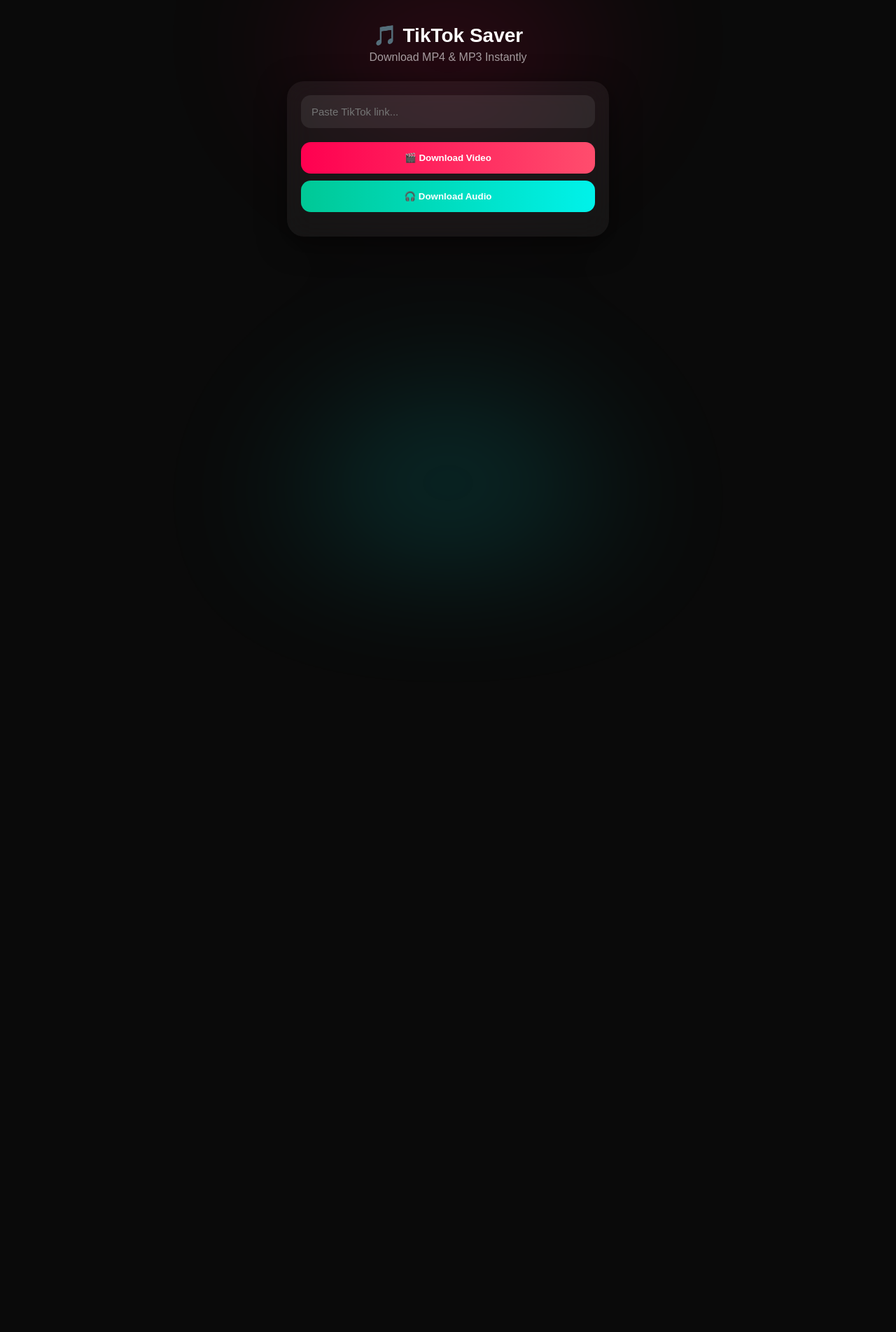
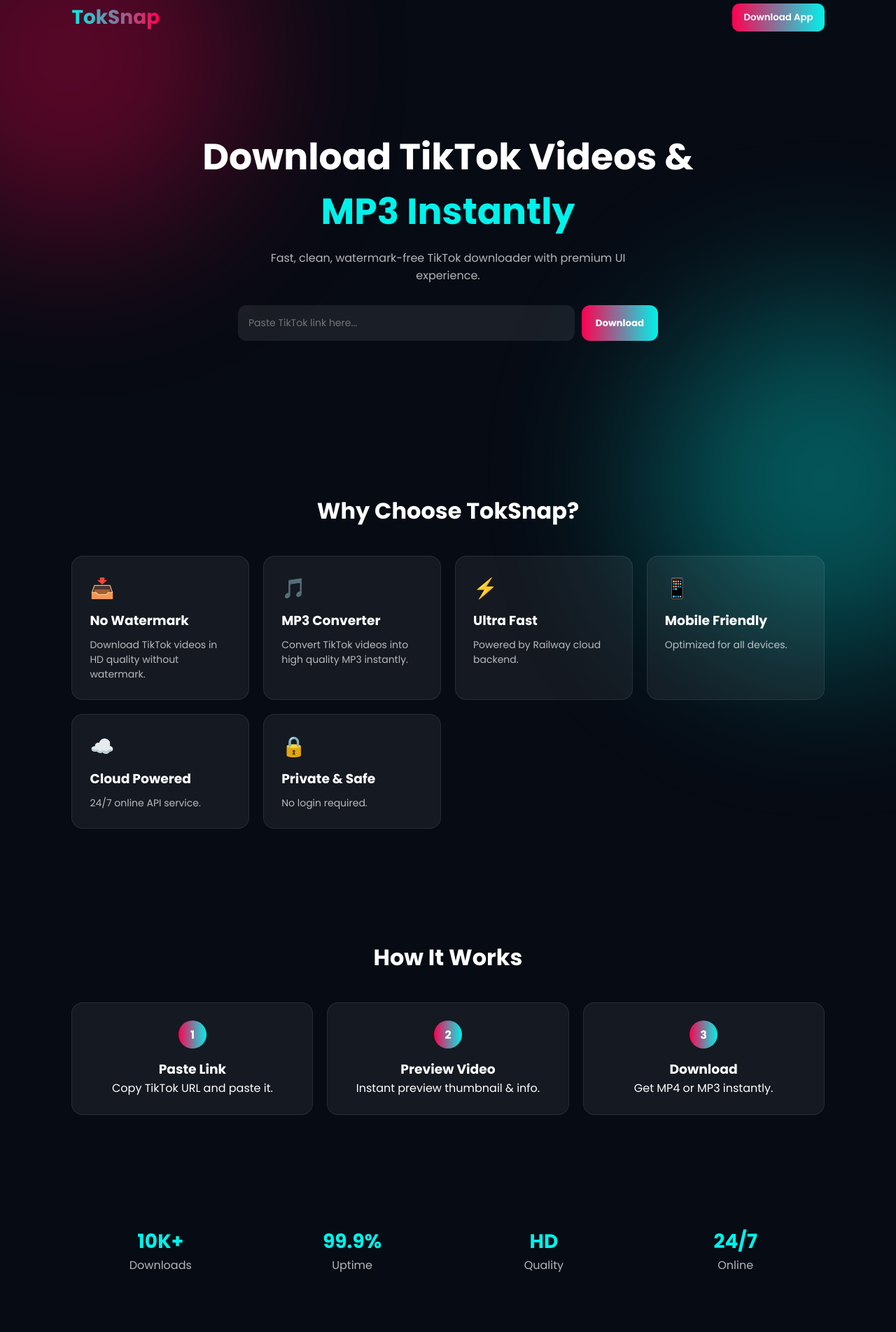
Before and after one commit to yahyaagus204-maker/Tiktok-Downloader-, a website: page index.html in a window 1280 px wide. Shown: the part 16-1919 px from the top of the page at 70% size. Before the commit the page ends 800 px from the top, so only its background shows below. Drawn offline with Linux system fonts and the light colour scheme.

Commit message:
upgrade TokSnap premium UI

```diff
--- a/app.js
+++ b/app.js
@@ -1,97 +1,86 @@
 const BASE_URL = "https://web-production-1dbae.up.railway.app";
 
-async function download(type) {
-  const url = document.getElementById("url").value;
-  const result = document.getElementById("result");
+const input = document.getElementById("url");
+const box = document.getElementById("previewBox");
+const result = document.getElementById("result");
+
+let timeout;
+
+// =======================
+// AUTO PREVIEW (ANTI SPAM)
+// =======================
+input.addEventListener("input", () => {
+  clearTimeout(timeout);
+
+  timeout = setTimeout(() => {
+    const url = input.value.trim();
+
+    if (!url) {
+      box.innerHTML = "";
+      return;
+    }
+
+    if (!url.includes("tiktok")) return;
+
+    preview(url);
+  }, 700);
+});
+
+// =======================
+// PREVIEW FUNCTION
+// =======================
+async function preview(url) {
+
+  box.innerHTML = `
+    <div class="card" style="padding:20px; opacity:.7;">
+      ⚡ Loading preview...
+    </div>
+  `;
+
+  try {
+    const res = await fetch(`${BASE_URL}/info?url=${encodeURIComponent(url)}`);
+    const data = await res.json();
+
+    if (data.error) {
+      box.innerHTML = `<p style="color:red;">❌ ${data.error}</p>`;
+      return;
+    }
+
+    box.innerHTML = `
+      <div class="card" style="margin-top:20px; overflow:hidden;">
+        <img src="${data.thumbnail}" style="width:100%; border-radius:12px;">
+
+        <div style="padding:15px; text-align:left;">
+          <h3 style="font-size:16px;">${data.title}</h3>
+          <p style="opacity:.7; margin-top:5px;">👤 ${data.author}</p>
+          <p style="opacity:.7;">⏱ ${data.duration}s</p>
+        </div>
+      </div>
+    `;
+
+  } catch (err) {
+    box.innerHTML = `<p style="color:red;">❌ Preview gagal</p>`;
+  }
+}
+
+// =======================
+// DOWNLOAD FUNCTION
+// =======================
+function download(type) {
+
+  const url = input.value.trim();
 
   if (!url) {
     result.innerHTML = "❌ Masukkan link dulu";
     return;
   }
 
-  result.innerHTML = "⚡ Processing...";
-
   const endpoint =
     type === "mp4"
       ? `${BASE_URL}/download`
       : `${BASE_URL}/audio`;
 
-  window.location.href =
-    `${endpoint}?url=${encodeURIComponent(url)}`;
+  result.innerHTML = "⚡ Processing download...";
+
+  window.location.href = `${endpoint}?url=${encodeURIComponent(url)}`;
 }
-
-
-// PREVIEW
-async function preview() {
-
-  const url = document.getElementById("url").value;
-  const box = document.getElementById("previewBox");
-
-  if (!url) {
-    box.innerHTML = "❌ Masukkan link dulu";
-    return;
-  }
-
-  box.innerHTML = `
-  <div class="previewCard">
-    <div style="padding:30px">
-      ⚡ Fetching TikTok preview...
-    </div>
-  </div>
-`;
-
-  try {
-
-    const res = await fetch(
-      `${BASE_URL}/info?url=${encodeURIComponent(url)}`
-    );
-
-    const data = await res.json();
-
-    if (data.error) {
-      box.innerHTML = `❌ ${data.error}`;
-      return;
-    }
-
-    box.innerHTML = `
-      <div class="previewCard">
-        <img src="${data.thumbnail}" class="thumb">
-
-        <h3>${data.title}</h3>
-
-        <p class="meta">👤 ${data.author}</p>
-
-        <p class="meta">⏱ ${data.duration}s</p>
-      </div>
-    `;
-
-    box.scrollIntoView({
-  behavior: "smooth"
-});
-
-  } catch (e) {
-
-    console.log(e);
-
-    box.innerHTML = "❌ Preview gagal";
-  }
-}
-
-const input = document.getElementById("url");
-
-let previewTimeout;
-
-input.addEventListener("input", () => {
-
-  clearTimeout(previewTimeout);
-
-  // delay sedikit biar tidak spam request
-  previewTimeout = setTimeout(() => {
-
-    if (input.value.includes("tiktok")) {
-      preview();
-    }
-
-  }, 800);
-
-});
--- a/index.html
+++ b/index.html
@@ -1,62 +1,154 @@
 <!DOCTYPE html>
-<html>
+<html lang="en">
 <head>
-  <title>TikTok Downloader</title>
+  <meta charset="UTF-8" />
+  <meta name="viewport" content="width=device-width, initial-scale=1.0"/>
+  <title>TokSnap - TikTok Downloader</title>
 
-  <meta name="viewport" content="width=device-width, initial-scale=1.0">
+  <link rel="preconnect" href="https://fonts.googleapis.com">
+  <link href="https://fonts.googleapis.com/css2?family=Poppins:wght@300;400;500;600;700&display=swap" rel="stylesheet">
 
   <link rel="stylesheet" href="style.css">
 </head>
+
 <body>
 
-  <div class="bg"></div>
+  <div class="bg-glow glow1"></div>
+  <div class="bg-glow glow2"></div>
 
-  <div class="app">
+  <!-- NAVBAR -->
+  <nav>
+    <div class="logo">TokSnap</div>
+    <button class="nav-btn">Download App</button>
+  </nav>
 
-    <!-- HEADER -->
-    <div class="topbar">
-      <h1>🎵 TikTok Saver</h1>
-      <p>Download MP4 & MP3 Instantly</p>
+  <!-- HERO -->
+  <section class="hero">
+
+    <h1>
+      Download TikTok Videos &
+      <span>MP3 Instantly</span>
+    </h1>
+
+    <p>
+      Fast, clean, watermark-free TikTok downloader with premium UI experience.
+    </p>
+
+    <div class="download-box">
+      <input type="text" id="url" placeholder="Paste TikTok link here...">
+      <button onclick="download('mp4')">Download</button>
     </div>
 
-    <!-- MAIN CARD -->
-    <div class="mainCard">
+    <div id="previewBox"></div>
+    <div id="result"></div>
 
-      <input
-        type="text"
-        id="url"
-        placeholder="Paste TikTok link..."
-      >
+  </section>
 
-      <!-- PREVIEW -->
-      <div id="previewBox"></div>
+  <!-- FEATURES -->
+  <section class="features">
 
-      <!-- ACTION BUTTONS -->
-      <div class="actionButtons">
+    <h2 class="section-title">Why Choose TokSnap?</h2>
 
-        <button
-          type="button"
-          onclick="download('mp4')"
-          class="downloadBtn video"
-        >
-          🎬 Download Video
-        </button>
+    <div class="cards">
 
-        <button
-          type="button"
-          onclick="download('mp3')"
-          class="downloadBtn audio"
-        >
-          🎧 Download Audio
-        </button>
-
+      <div class="card">
+        <div class="icon">📥</div>
+        <h3>No Watermark</h3>
+        <p>Download TikTok videos in HD quality without watermark.</p>
       </div>
 
-      <div id="result"></div>
+      <div class="card">
+        <div class="icon">🎵</div>
+        <h3>MP3 Converter</h3>
+        <p>Convert TikTok videos into high quality MP3 instantly.</p>
+      </div>
+
+      <div class="card">
+        <div class="icon">⚡</div>
+        <h3>Ultra Fast</h3>
+        <p>Powered by Railway cloud backend.</p>
+      </div>
+
+      <div class="card">
+        <div class="icon">📱</div>
+        <h3>Mobile Friendly</h3>
+        <p>Optimized for all devices.</p>
+      </div>
+
+      <div class="card">
+        <div class="icon">☁️</div>
+        <h3>Cloud Powered</h3>
+        <p>24/7 online API service.</p>
+      </div>
+
+      <div class="card">
+        <div class="icon">🔒</div>
+        <h3>Private & Safe</h3>
+        <p>No login required.</p>
+      </div>
 
     </div>
 
-  </div>
+  </section>
+
+  <!-- HOW IT WORKS -->
+  <section class="how">
+
+    <h2 class="section-title">How It Works</h2>
+
+    <div class="steps">
+
+      <div class="step">
+        <div class="step-number">1</div>
+        <h3>Paste Link</h3>
+        <p>Copy TikTok URL and paste it.</p>
+      </div>
+
+      <div class="step">
+        <div class="step-number">2</div>
+        <h3>Preview Video</h3>
+        <p>Instant preview thumbnail & info.</p>
+      </div>
+
+      <div class="step">
+        <div class="step-number">3</div>
+        <h3>Download</h3>
+        <p>Get MP4 or MP3 instantly.</p>
+      </div>
+
+    </div>
+
+  </section>
+
+  <!-- STATS -->
+  <section class="stats">
+
+    <div class="stat">
+      <h2>10K+</h2>
+      <p>Downloads</p>
+    </div>
+
+    <div class="stat">
+      <h2>99.9%</h2>
+      <p>Uptime</p>
+    </div>
+
+    <div class="stat">
+      <h2>HD</h2>
+      <p>Quality</p>
+    </div>
+
+    <div class="stat">
+      <h2>24/7</h2>
+      <p>Online</p>
+    </div>
+
+  </section>
+
+  <!-- FOOTER -->
+  <footer>
+    © 2026 TokSnap — TikTok Downloader SaaS
+  </footer>
 
   <script src="app.js"></script>
 </body>
--- a/style.css
+++ b/style.css
@@ -1,219 +1,282 @@
-* {
-  margin: 0;
-  padding: 0;
-  box-sizing: border-box;
+*{
+  margin:0;
+  padding:0;
+  box-sizing:border-box;
+  font-family:'Poppins',sans-serif;
 }
 
-body {
-
-  font-family: Arial, sans-serif;
-
-  background: #0a0a0a;
-
-  color: white;
-
-  min-height: 100vh;
-
-  overflow-x: hidden;
+body{
+  background:#070b14;
+  color:white;
+  overflow-x:hidden;
 }
 
-/* glow background */
-.bg {
-  position: fixed;
-  width: 100%;
-  height: 100%;
+/* ======================
+   GLOW BACKGROUND
+====================== */
 
-  background:
-    radial-gradient(circle at top, #ff0050 0%, transparent 30%),
-    radial-gradient(circle at bottom, #00f2ea 0%, transparent 30%);
-
-  filter: blur(100px);
-
-  opacity: 0.25;
-
-  z-index: -1;
+.bg-glow{
+  position:fixed;
+  width:500px;
+  height:500px;
+  border-radius:50%;
+  filter:blur(120px);
+  opacity:.35;
+  z-index:-1;
 }
 
-/* layout */
-.app {
-  width: 100%;
-  max-width: 500px;
-  margin: auto;
-  padding: 20px;
+.glow1{
+  background:#ff0050;
+  top:-150px;
+  left:-150px;
 }
 
-/* top */
-.topbar {
-  text-align: center;
-  margin-top: 30px;
-  margin-bottom: 25px;
+.glow2{
+  background:#00f2ea;
+  bottom:-150px;
+  right:-150px;
 }
 
-.topbar h1 {
-  font-size: 28px;
+/* ======================
+   NAVBAR
+====================== */
+
+nav{
+  display:flex;
+  justify-content:space-between;
+  align-items:center;
+  padding:20px 8%;
 }
 
-.topbar p {
-  opacity: 0.6;
-  margin-top: 6px;
+.logo{
+  font-size:28px;
+  font-weight:700;
+  background:linear-gradient(90deg,#00f2ea,#ff0050);
+  -webkit-background-clip:text;
+  -webkit-text-fill-color:transparent;
 }
 
-/* card */
-.mainCard {
-
-  background: rgba(255,255,255,0.05);
-
-  backdrop-filter: blur(20px);
-
-  border-radius: 24px;
-
-  padding: 20px;
-
-  box-shadow: 0 10px 40px rgba(0,0,0,0.5);
+.nav-btn{
+  padding:10px 16px;
+  border:none;
+  border-radius:10px;
+  background:linear-gradient(90deg,#ff0050,#00f2ea);
+  color:white;
+  font-weight:600;
+  cursor:pointer;
+  transition:.2s;
 }
 
-/* input */
-input {
-
-  width: 100%;
-
-  padding: 15px;
-
-  border-radius: 14px;
-
-  border: none;
-
-  outline: none;
-
-  background: rgba(255,255,255,0.08);
-
-  color: white;
-
-  font-size: 15px;
+.nav-btn:hover{
+  transform:scale(1.05);
 }
 
-/* preview button */
-.previewBtn {
+/* ======================
+   HERO
+====================== */
 
-  width: 100%;
-
-  margin-top: 12px;
-
-  padding: 14px;
-
-  border: none;
-
-  border-radius: 14px;
-
-  background: linear-gradient(90deg, #6c5ce7, #8e44ad);
-
-  color: white;
-
-  font-weight: bold;
-
-  cursor: pointer;
+.hero{
+  min-height:70vh;
+  display:flex;
+  flex-direction:column;
+  justify-content:center;
+  align-items:center;
+  text-align:center;
+  padding:40px 20px;
 }
 
-/* preview card */
-.previewCard {
-
-  margin-top: 20px;
-
-  background: rgba(255,255,255,0.05);
-
-  border-radius: 18px;
-
-  overflow: hidden;
-
-  animation: fade 0.3s ease;
+.hero h1{
+  font-size:52px;
+  max-width:800px;
 }
 
-/* image */
-.thumb {
-
-  width: 100%;
-
-  max-height: 400px;
-
-  object-fit: cover;
+.hero span{
+  color:#00f2ea;
 }
 
-/* info */
-.info {
-  padding: 15px;
+.hero p{
+  opacity:.7;
+  margin-top:15px;
+  margin-bottom:30px;
+  max-width:600px;
 }
 
-.info h3 {
-  font-size: 16px;
-  margin-bottom: 10px;
+/* ======================
+   INPUT BOX
+====================== */
+
+.download-box{
+  display:flex;
+  gap:10px;
+  width:100%;
+  max-width:600px;
+  margin-bottom:20px;
 }
 
-.meta {
-
-  opacity: 0.7;
-
-  font-size: 13px;
-
-  margin-top: 4px;
+input{
+  flex:1;
+  padding:15px;
+  border-radius:12px;
+  border:none;
+  outline:none;
+  background:rgba(255,255,255,.08);
+  color:white;
+  font-size:14px;
 }
 
-/* buttons */
-.actionButtons {
-
-  display: flex;
-
-  flex-direction: column;
-
-  gap: 10px;
-
-  margin-top: 20px;
+button{
+  padding:15px 20px;
+  border:none;
+  border-radius:12px;
+  background:linear-gradient(90deg,#ff0050,#00f2ea);
+  color:white;
+  font-weight:bold;
+  cursor:pointer;
+  transition:.2s;
 }
 
-.downloadBtn {
-
-  padding: 15px;
-
-  border: none;
-
-  border-radius: 14px;
-
-  color: white;
-
-  font-weight: bold;
-
-  cursor: pointer;
-
-  transition: 0.2s;
+button:hover{
+  transform:scale(1.05);
 }
 
-.downloadBtn:hover {
-  transform: scale(1.02);
+/* ======================
+   SECTIONS TITLE
+====================== */
+
+.section-title{
+  text-align:center;
+  font-size:32px;
+  margin-bottom:40px;
 }
 
-.video {
-  background: linear-gradient(90deg, #ff0050, #ff4d6d);
+/* ======================
+   FEATURES
+====================== */
+
+.features{
+  padding:80px 8%;
 }
 
-.audio {
-  background: linear-gradient(90deg, #00c896, #00f2ea);
+.cards{
+  display:grid;
+  grid-template-columns:repeat(auto-fit,minmax(250px,1fr));
+  gap:20px;
 }
 
-/* result */
-#result {
-  margin-top: 15px;
-  text-align: center;
+.card{
+  background:rgba(255,255,255,.06);
+  padding:25px;
+  border-radius:16px;
+  transition:.3s;
+  border:1px solid rgba(255,255,255,.08);
 }
 
-/* animation */
-@keyframes fade {
+.card:hover{
+  transform:translateY(-8px);
+  background:rgba(255,255,255,.1);
+}
 
-  from {
-    opacity: 0;
-    transform: translateY(10px);
+.icon{
+  font-size:28px;
+  margin-bottom:10px;
+}
+
+.card h3{
+  margin-bottom:10px;
+}
+
+.card p{
+  opacity:.7;
+  font-size:14px;
+}
+
+/* ======================
+   HOW IT WORKS
+====================== */
+
+.how{
+  padding:80px 8%;
+}
+
+.steps{
+  display:grid;
+  grid-template-columns:repeat(auto-fit,minmax(250px,1fr));
+  gap:20px;
+}
+
+.step{
+  background:rgba(255,255,255,.06);
+  padding:25px;
+  border-radius:16px;
+  border:1px solid rgba(255,255,255,.08);
+  text-align:center;
+  transition:.3s;
+}
+
+.step:hover{
+  transform:translateY(-6px);
+}
+
+.step-number{
+  width:40px;
+  height:40px;
+  margin:0 auto 15px;
+  border-radius:50%;
+  background:linear-gradient(90deg,#ff0050,#00f2ea);
+  display:flex;
+  align-items:center;
+  justify-content:center;
+  font-weight:bold;
+}
+
+/* ======================
+   STATS
+====================== */
+
+.stats{
+  padding:80px 8%;
+  display:grid;
+  grid-template-columns:repeat(auto-fit,minmax(150px,1fr));
+  gap:20px;
+  text-align:center;
+}
+
+.stat h2{
+  font-size:28px;
+  color:#00f2ea;
+}
+
+.stat p{
+  opacity:.7;
+}
+
+/* ======================
+   FOOTER
+====================== */
+
+footer{
+  text-align:center;
+  padding:30px;
+  opacity:.6;
+  font-size:14px;
+  border-top:1px solid rgba(255,255,255,.1);
+  margin-top:50px;
+}
+
+/* ======================
+   RESPONSIVE
+====================== */
+
+@media(max-width:768px){
+  .hero h1{
+    font-size:34px;
   }
 
-  to {
-    opacity: 1;
-    transform: translateY(0);
+  nav{
+    padding:15px 5%;
+  }
+
+  .download-box{
+    flex-direction:column;
   }
 }
```
